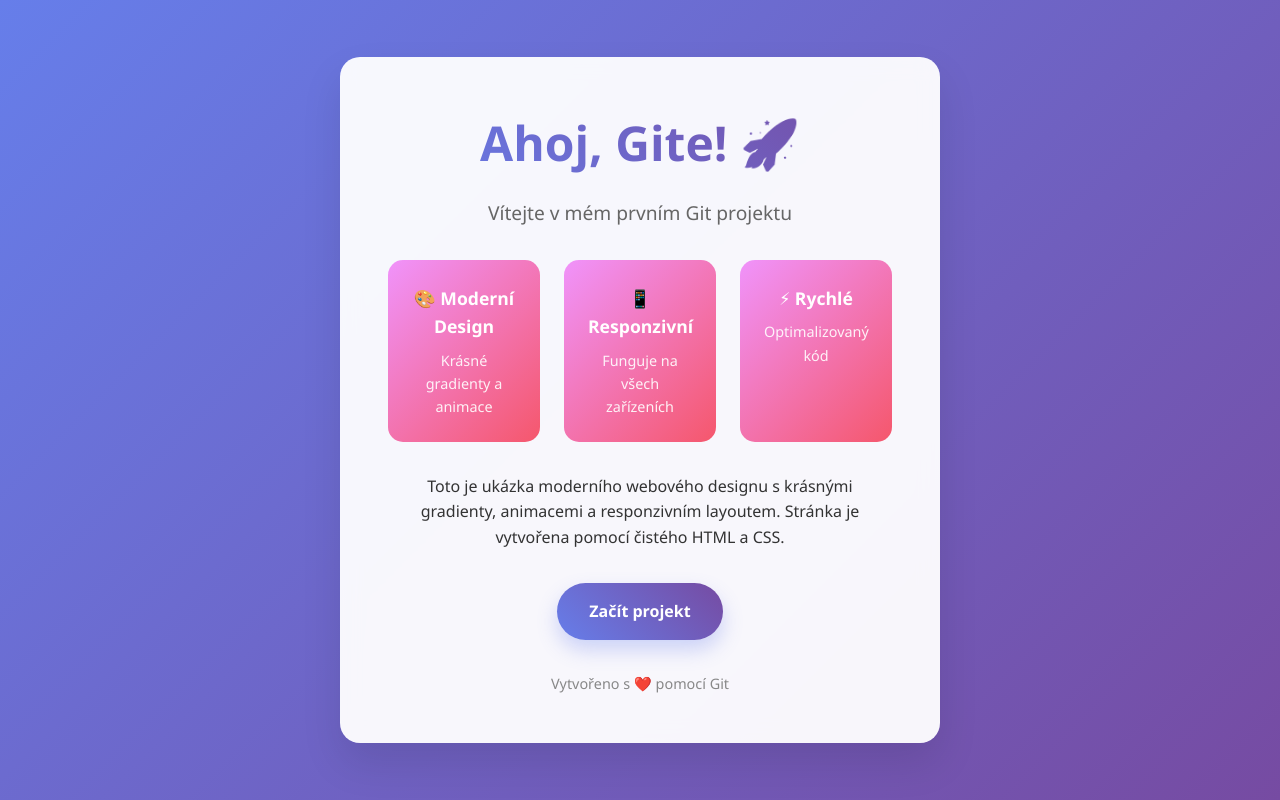
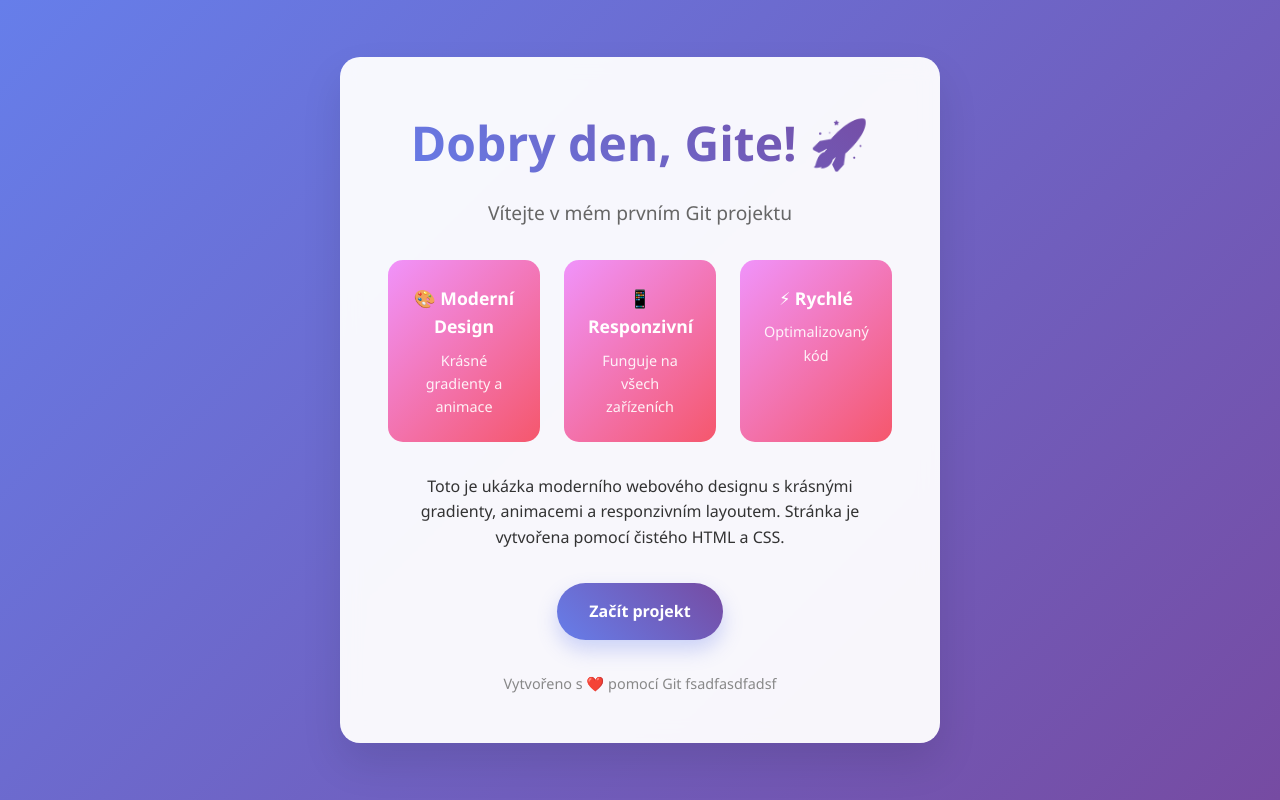
Before and after one commit to richardamare/git-demo, a plain HTML site: page index.html in a window 1280 px wide. Drawn offline with Linux system fonts and the light colour scheme.

Commit message:
fix: update greeting and footer text in index.html

```diff
--- a/index.html
+++ b/index.html
@@ -132,7 +132,7 @@
   </head>
   <body>
     <div class="container">
-      <h1>Ahoj, Gite! 🚀</h1>
+      <h1>Dobry den, Gite! 🚀</h1>
       <p class="subtitle">Vítejte v mém prvním Git projektu</p>
 
       <div class="features">
@@ -159,7 +159,7 @@
       <a href="#" class="cta-button">Začít projekt</a>
 
       <div class="footer">
-        <p>Vytvořeno s ❤️ pomocí Git</p>
+        <p>Vytvořeno s ❤️ pomocí Git fsadfasdfadsf</p>
       </div>
     </div>
   </body>
```
